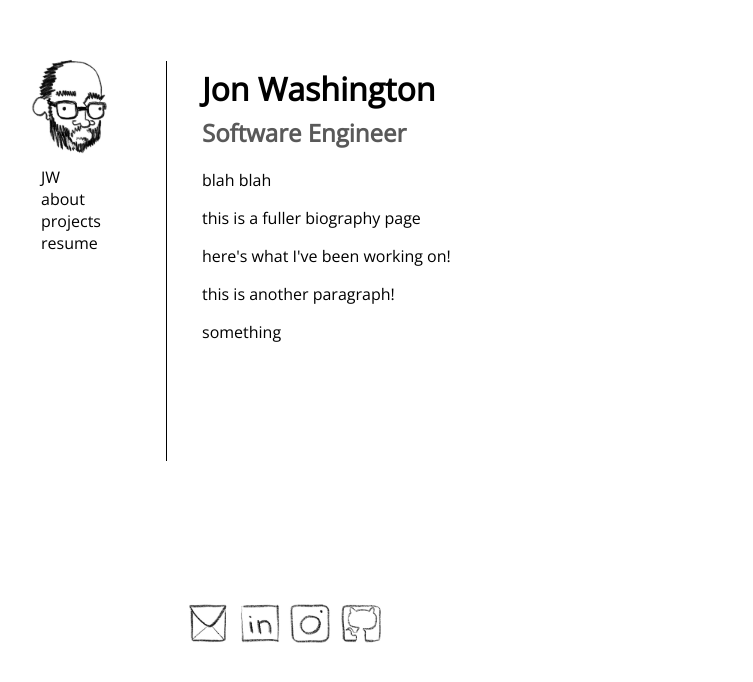
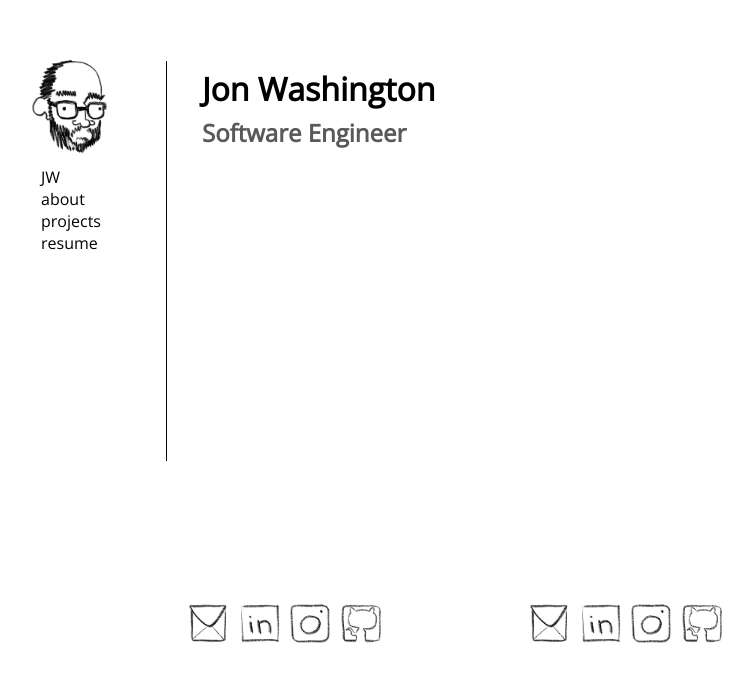
Before and after one commit to JonWash86/portfolioTs, a React (Create React App) app: page /test in a window 1280 px wide. Shown: the part 114-796 px from the top of the page, without its empty margins (139-892 px from the left). Built offline with nearby package versions, Linux system fonts and the light colour scheme; a web font is replaced by a local one.

Commit message:
Implement React Routing

```diff
--- a/package.json
+++ b/package.json
@@ -12,6 +12,7 @@
     "@types/react-dom": "^18.0.11",
     "react": "^18.2.0",
     "react-dom": "^18.2.0",
+    "react-router-dom": "^6.10.0",
     "react-scripts": "5.0.1",
     "typescript": "^4.9.5",
     "web-vitals": "^2.1.4"
--- a/src/App.tsx
+++ b/src/App.tsx
@@ -1,26 +1,35 @@
 import React from 'react';
 import { useState } from 'react';
+import { BrowserRouter, Routes, Route } from 'react-router-dom';
 import './App.css';
 
 import Body from './components/Body';
 import SideNav from './components/SideNav';
 import SocialLinks from './components/SocialLinks';
 
-function App() {
-  const [activePage, setActivePage] = useState();
+function App(this: any) {
+  const [activePage, setActivePage] = useState('home');
+
+  let handleNavigation = (link: string) => {
+    console.log('you did it you basterd');
+    console.log(link);
+    setActivePage(link);
+  }
 
   return (
     <div className='App'>
+      <BrowserRouter>
         <header className='App-header'>
         </header>
         <div className='flex-parent-element'>
-        <SideNav />
+          <SideNav activePage={activePage} setActivePage={setActivePage} onClick={handleNavigation}/>
           <div className='vLine'/>
-        <Body />
+          <Body activePage={activePage} />
         </div>
         <footer>
           <SocialLinks />
         </footer>
+      </BrowserRouter>
     </div>
   );
 }
--- a/src/components/Body.js
+++ b/src/components/Body.js
@@ -1,6 +1,9 @@
 import React from 'react';
+import { BrowserRouter as Router, Routes, Route, } from 'react-router-dom';
 
 import pages from '../data/pages.json';
+import SideNav from './SideNav';
+import SocialLinks from './SocialLinks';
 
 
 class Body extends React.Component{
@@ -14,17 +17,20 @@ class Body extends React.Component{
         this.setState();
     }
     render(){
-        let bodyContent = pages.map(item => <div id={item.id}>
-                {item.text.map(paragraph => <p>{paragraph}</p>)
-
+        let bodyContent = pages.map(item =>
+            <div id={item.id} className='bodySection'>
+                {item.text.map(
+                    paragraph => <p>{paragraph}</p>)
                 }
             </div>);
 
         return (
             <div className='flex-child-element main-content'>
-                <h1 id="headline">Jon Washington</h1>
-                <h2 id="subheading">Software Engineer</h2>
-                <a>{bodyContent}</a>
+                    <h1 id='headline'>Jon Washington</h1>
+                    <h2 id='subheading'>Software Engineer</h2>
+                    <Routes>
+                        <Route path='/test' element={<SocialLinks/>}/>
+                    </Routes>
             </div>
         )
     }
--- a/src/components/SideNav.js
+++ b/src/components/SideNav.js
@@ -8,15 +8,22 @@ import projects from '../data/projects.json';
 class SideNav extends React.Component {
     constructor(props){
         super(props);
+        console.log(props);
     }
 
-    onLinkClick(link){
+    setActive(link){
+        [document.getElementsByClassName('bodySection')].forEach(element => {
+            console.log(element);
+            element.style.display = 'none';
+        });
         console.log('click!');
         console.log(link.target.id);
+       // allContent.style.display = 'none';
+        // this.props.onClick(link.target.id);
     }
 
     render(){
-        let linkList = pages.map(item => <div><a id={item.id} className="navItem" onClick={this.onLinkClick}>{item.title}</a></div>);
+        let linkList = pages.map(item => <div><a id={item.id} className="navItem" onClick={this.setActive}>{item.title}</a></div>);
 
         return (
             <div className='flex-child-element sideNav' >
--- a/src/data/pages.json
+++ b/src/data/pages.json
@@ -1,20 +1,24 @@
 [
     {
+        "key": 1,
         "id": "home",
         "title": "JW",
         "text": ["blah blah"]
     },
     {
+        "key": 2,
         "id": "about",
         "title": "about",
         "text": ["this is a fuller biography page"]
     },
     {
+        "key": 3,
         "id": "projects",
         "title": "projects",
         "text": ["here's what I've been working on!", "this is another paragraph!"]
     },
     {
+        "key": 4,
         "id": "resume",
         "title": "resume",
         "text": ["something"]
--- a/src/data/projects.json
+++ b/src/data/projects.json
@@ -1,5 +1,6 @@
 [
     {
+        "key": 1,
         "name": "Bonsai Radio"
     }
 ]
```
Also changed, not shown: 1 other file (tests, documents, lock files or other folders). Lines whose indentation alone changed are shown as unchanged.
